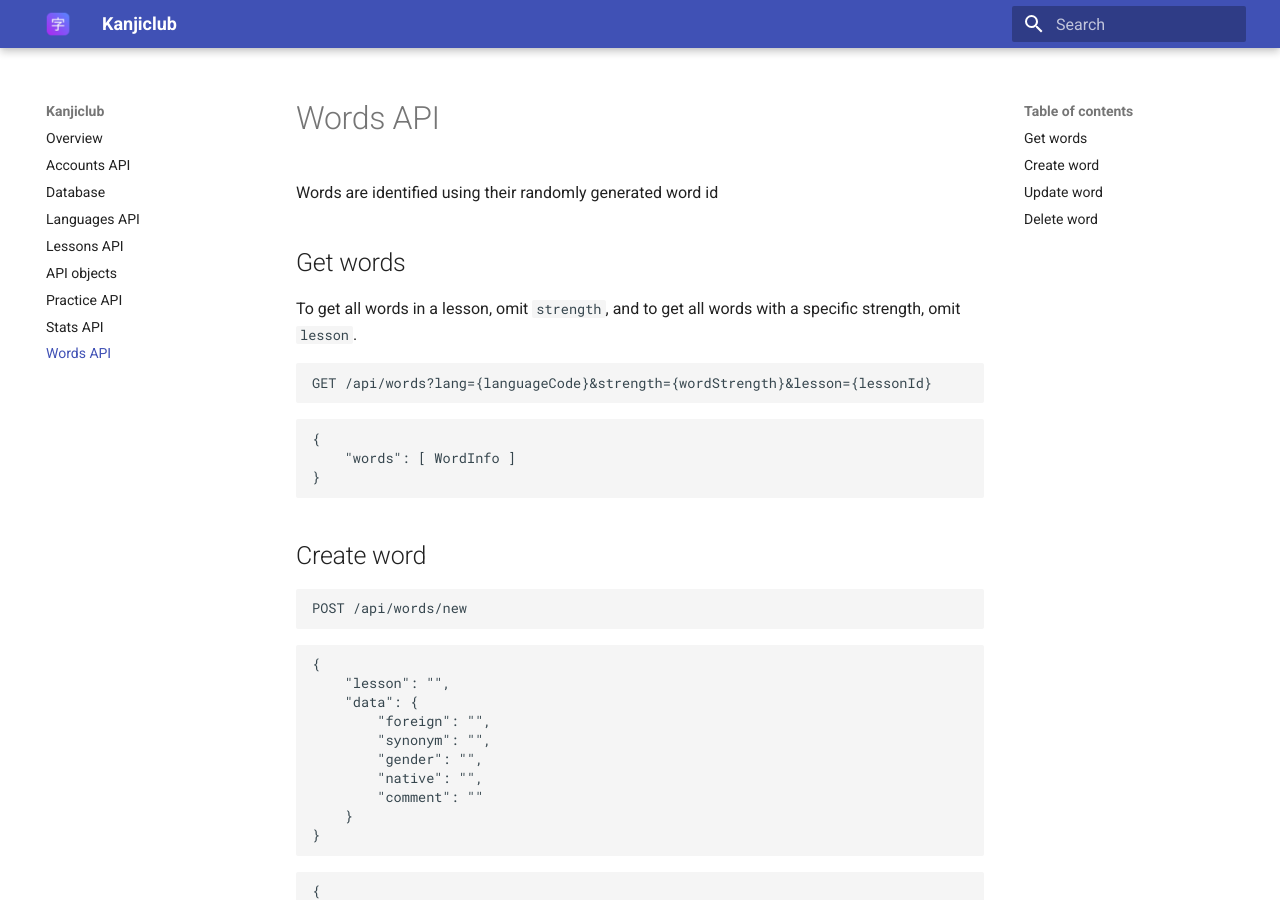
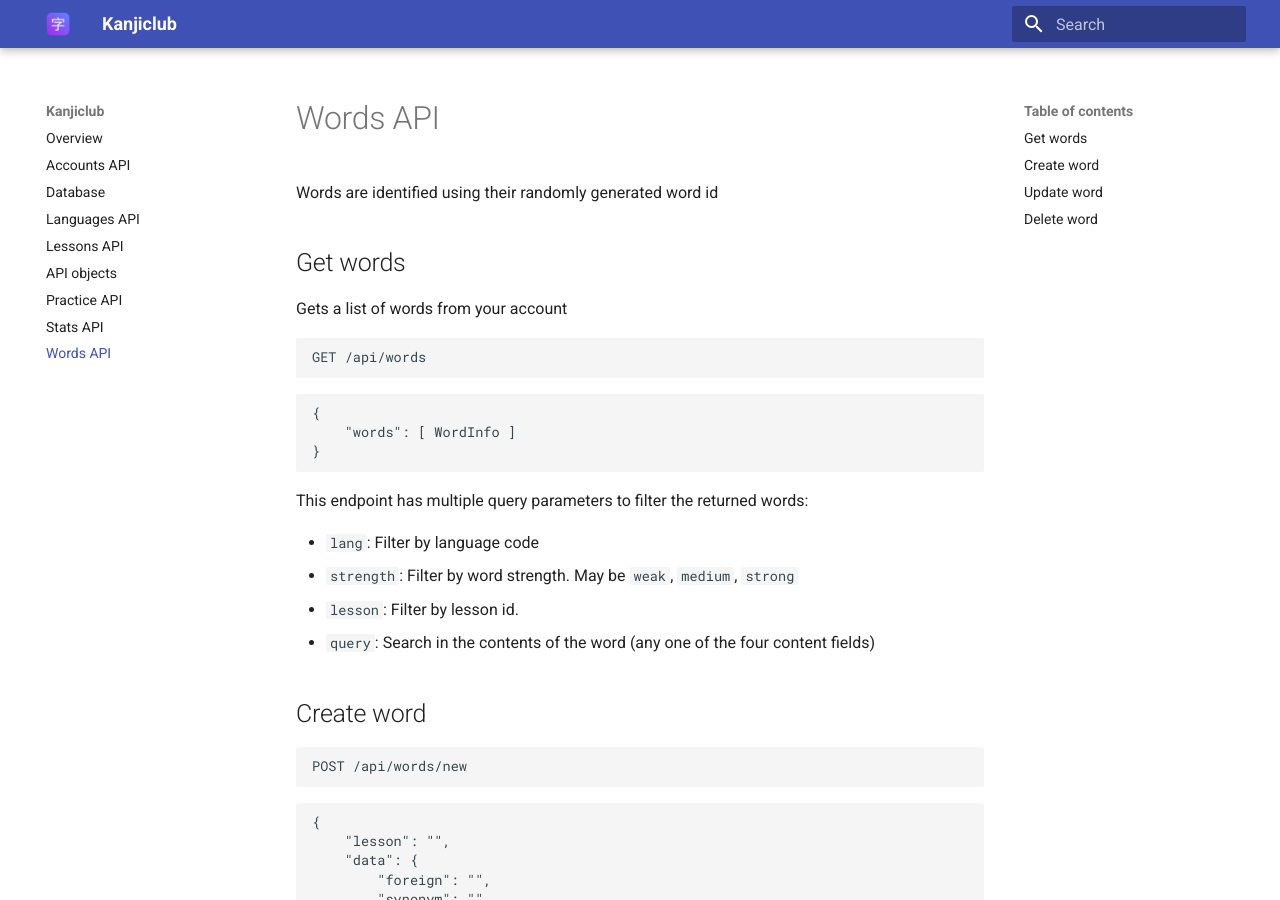
Before and after one commit to Twometer/Kanjiclub, an MkDocs documentation site: the page built from docs/words.md, in a window 1280 px wide and 900 px high. Built offline with MkDocs 1.6.1 and Material for MkDocs 9.7.7, drawn with Linux system fonts in a browser that asks for light colours.

Commit message:
Add word searching API

````diff
--- a/docs/words.md
+++ b/docs/words.md
@@ -3,15 +3,23 @@
 Words are identified using their randomly generated word id
 
 ## Get words
-To get all words in a lesson, omit `strength`, and to get all words with a specific strength, omit `lesson`.
+Gets a list of words from your account
 ```
-GET /api/words?lang={languageCode}&strength={wordStrength}&lesson={lessonId}
+GET /api/words
 ```
 ```json
 {
 	"words": [ WordInfo ]
 }
 ```
+
+This endpoint has multiple query parameters to filter the returned words:
+
+ - `lang`: Filter by language code
+ - `strength`: Filter by word strength. May be `weak`, `medium`, `strong`
+ - `lesson`:  Filter by lesson id.
+ - `query`: Search in the contents of the word (any one of the four content fields)
+
 
 ## Create word
 ```
````
Also changed, not shown: 2 other files.
